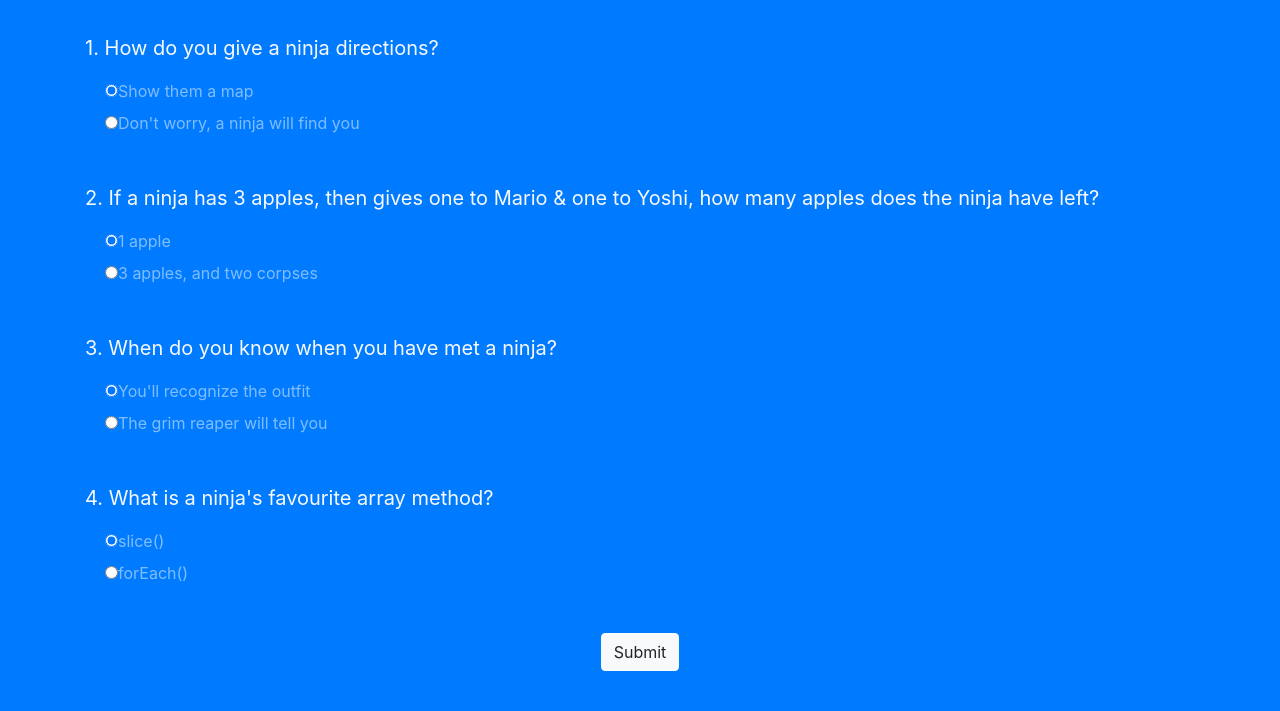
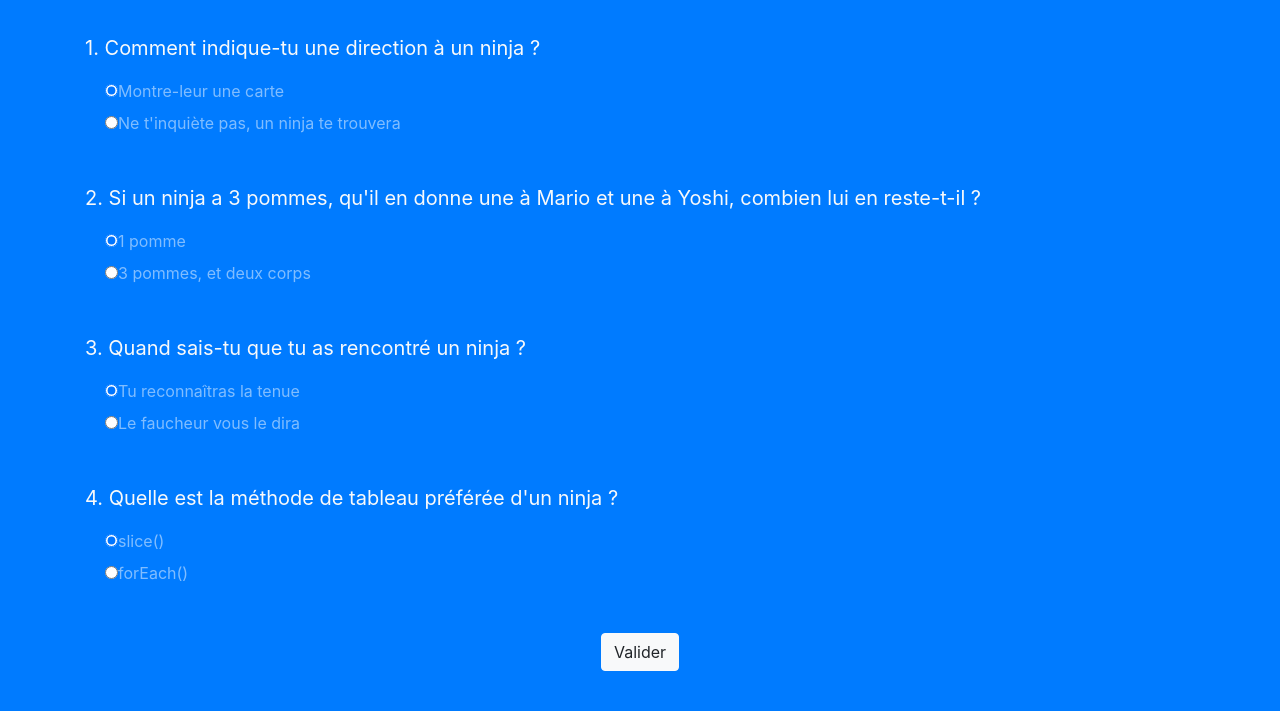
Before and after one commit to axmty/NinjaQuizJS, a website: page index.html in a window 1280 px wide. Shown: the part 292-1003 px from the top of the page. Drawn offline with nearby package versions, Linux system fonts and the light colour scheme.

Commit message:
Finish language handling.

```diff
--- a/app.js
+++ b/app.js
@@ -23,11 +23,16 @@ const tryLoadJson = async (fileName) => {
   }
 };
 
+const getFormElement = () => document.querySelector('.quiz-form');
+
 const loadQuiz = async () => tryLoadJson('quiz.json');
 
 const loadLocalizedStrings = async () => tryLoadJson('localizedStrings.json');
 
-const populateForm = (form, quiz, lang) => {
+const populateForm = (quiz, lang) => {
+  const form = getFormElement();
+  form.querySelectorAll('.question').forEach((q) => q.remove());
+
   const submitDiv = form.querySelector('div');
 
   quiz.forEach((q, qi) => {
@@ -80,7 +85,9 @@ const displayScore = (score) => {
   }, 20);
 };
 
-const attachSubmitEvent = (form, quiz) => {
+const bindSubmitEvent = (quiz) => {
+  const form = getFormElement();
+
   form.addEventListener('submit', (e) => {
     e.preventDefault();
 
@@ -99,13 +106,41 @@ const attachSubmitEvent = (form, quiz) => {
   });
 };
 
+const changeLanguage = (localizationDictionary, lang) => {
+  const resultDisplayP = document.querySelector('#result-display');
+  resultDisplayP.innerHTML = localizationDictionary.resultDisplay[lang];
+
+  const formHeadingH = document.querySelector('#form-heading');
+  formHeadingH.innerHTML = localizationDictionary.formHeading[lang];
+
+  const submitFormInput = document.querySelector('#submit-form');
+  submitFormInput.value = localizationDictionary.submitForm[lang];
+
+  document.querySelector('.result').classList.add('d-none');
+};
+
+const bindLanguageChangesEvent = (localizationDictionary, quiz) => {
+  const flags = document.querySelectorAll('.flags-container img');
+
+  flags.forEach((f) => {
+    const lang = f.getAttribute('data-lang');
+
+    f.addEventListener('click', () => {
+      changeLanguage(localizationDictionary, lang);
+      populateForm(quiz, lang);
+    });
+  });
+};
+
+
 (async function main() {
   const quiz = await loadQuiz();
-  const localizedStrings = await loadLocalizedStrings();
+  const localizationDictionary = await loadLocalizedStrings();
 
-  const lang = 'en';
+  const lang = 'fr';
+  changeLanguage(localizationDictionary, lang);
+  populateForm(quiz, lang);
 
-  const form = document.querySelector('.quiz-form');
-  populateForm(form, quiz, lang);
-  attachSubmitEvent(form, quiz);
+  bindLanguageChangesEvent(localizationDictionary, quiz);
+  bindSubmitEvent(quiz);
 }());
--- a/index.html
+++ b/index.html
@@ -21,17 +21,17 @@
 
   <div class="result py-4 d-none bg-light text-center">
     <div class="container lead">
-      <p>You are <span class="score text-primary display-4 p-3">0%</span> ninja</p>
+      <p id="result-display"></p>
     </div>
   </div>
 
   <div class="quiz py-4 bg-primary">
     <div class="container">
-      <h2 class="my-5 text-white">On with the questions...</h2>
+      <h2 class="my-5 text-white" id="form-heading"></h2>
 
       <form class="quiz-form text-light">
         <div class="text-center">
-          <input type="submit" class="btn btn-light" value="Submit">
+          <input type="submit" class="btn btn-light" id="submit-form">
         </div>
       </form>
     </div>
--- a/localizedStrings.json
+++ b/localizedStrings.json
@@ -7,8 +7,8 @@
     "en": "Submit",
     "fr": "Valider"
   },
-  "result": {
-    "en": "You are {0}% ninja",
-    "fr": "Vous êtes un ninja à {0}%"
+  "resultDisplay": {
+    "en": "You are <span class=\"score text-primary display-4 p-3\">0%</span> ninja",
+    "fr": "Vous êtes un ninja à <span class=\"score text-primary display-4 p-3\">0%</span>"
   }
 }
--- a/style.css
+++ b/style.css
@@ -3,3 +3,7 @@
   float: right;
   right: 0;
 }
+
+.flags-container img:hover {
+  cursor: pointer;
+}
```
